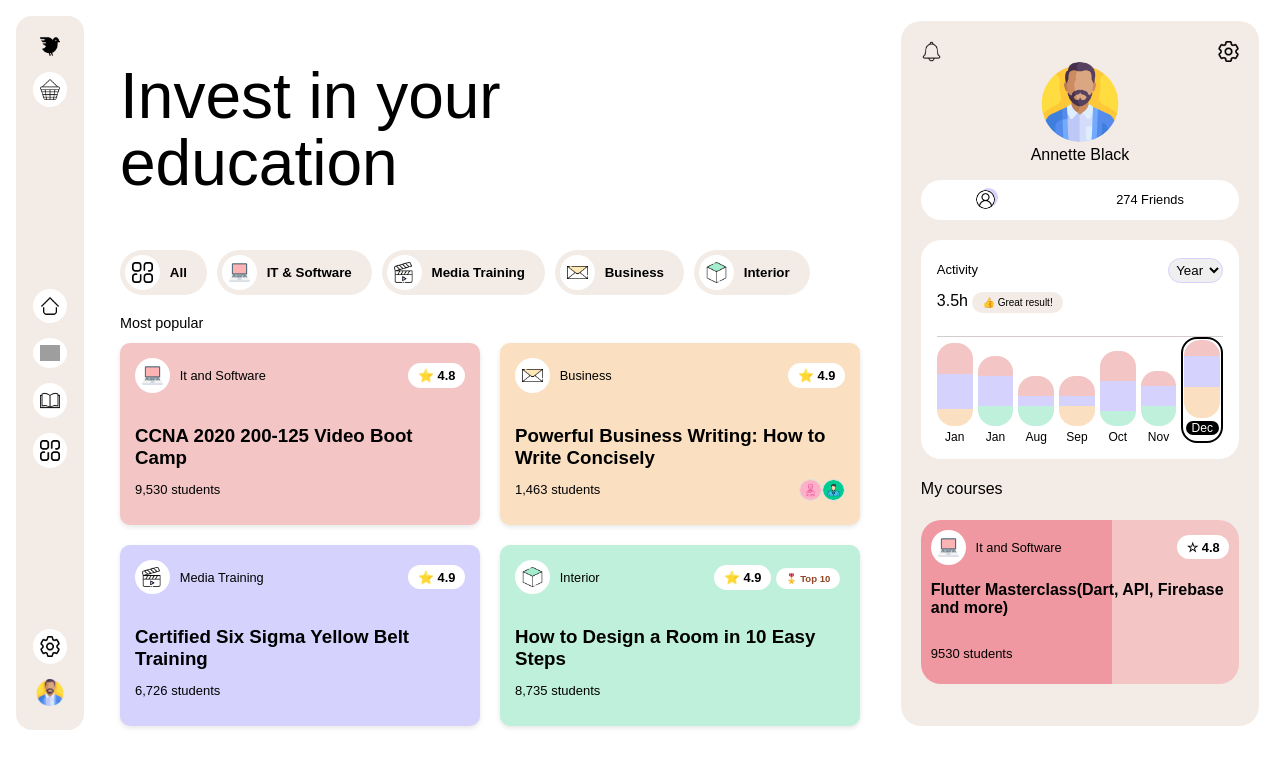
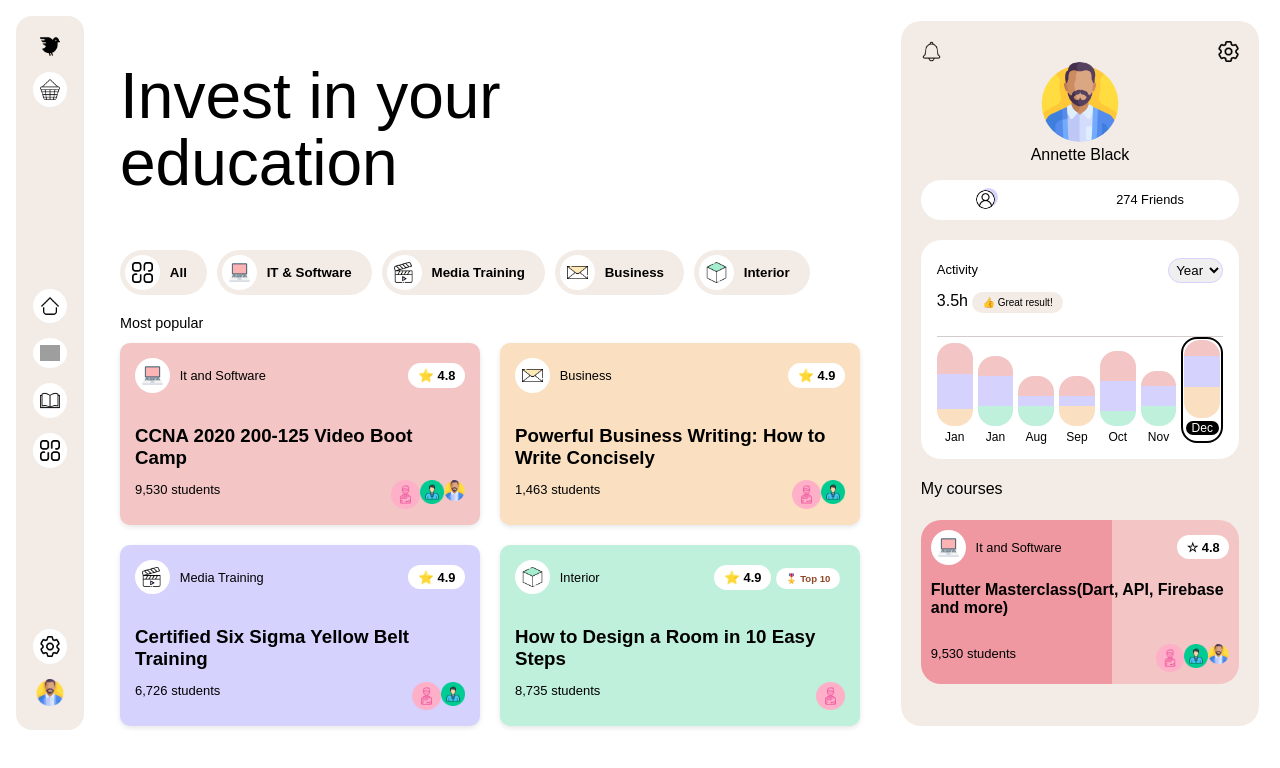
Before and after one commit to ayeshaMalik86/webPage, a React (Create React App) app: page / in a window 1280 px wide. Shown: the top 768 px of the page. Built offline with nearby package versions, Linux system fonts and the light colour scheme; grey boxes are pictures that could not be loaded; a web font is replaced by a local one.

Commit message:
final touches

```diff
--- a/src/EducationPage.css
+++ b/src/EducationPage.css
@@ -356,16 +356,22 @@ body {
     display: flex;
     margin-top: 10px;
   }
-
-  .avatar-icon {
+  .avatar-icon1{
+    width: 1.8rem;
+    height: 1.8rem;
+  }
+  .avatar-icon2 {
+    width: 1.5rem;
+    height: 1.5rem;
+  }
+  .avatar-icon3 {
     width: 1.3rem;
     height: 1.3rem;
-    border-radius: 50%;
-    border: 1px solid #ddd;
   }
   .avatar-class{
     display: flex;
     justify-content: space-between;
+    align-items: center;
   }
    @media (max-width: 768px) {
    .education-page {
--- a/src/EducationPage.js
+++ b/src/EducationPage.js
@@ -55,7 +55,14 @@ const EducationPage = () => {
                 <span className="rating">⭐ 4.8</span>
               </div>
               <h3>CCNA 2020 200-125 Video Boot Camp</h3>
+              <div className='avatar-class'>
               <p className='student'>9,530 students</p>
+                <div className="avatars">
+                <img src="/icons/person1.png" alt="Avatar 1" className="avatar-icon1" />
+                <img src="/icons/person2.png" alt="Avatar 2" className="avatar-icon2" />
+                <img src="/icons/avatar.png" alt="Avatar 2" className="avatar-icon3" />
+              </div>
+              </div>
 
             </div>
             <div className="course-card yellow">
@@ -70,8 +77,8 @@ const EducationPage = () => {
               <div className='avatar-class'>
               <p className='student'>1,463 students</p>
                 <div className="avatars">
-                <img src="/icons/person1.png" alt="Avatar 1" className="avatar-icon" />
-                <img src="/icons/person2.png" alt="Avatar 2" className="avatar-icon" />
+                <img src="/icons/person1.png" alt="Avatar 1" className="avatar-icon1" />
+                <img src="/icons/person2.png" alt="Avatar 2" className="avatar-icon2" />
               </div>
               </div>
             </div>
@@ -84,7 +91,13 @@ const EducationPage = () => {
                 <span className="rating">⭐ 4.9</span>
               </div>
               <h3>Certified Six Sigma Yellow Belt Training</h3>
+              <div className='avatar-class'>
               <p className='student'>6,726 students</p>
+                <div className="avatars">
+                <img src="/icons/person1.png" alt="Avatar 1" className="avatar-icon1" />
+                <img src="/icons/person2.png" alt="Avatar 2" className="avatar-icon2" />
+              </div>
+              </div>
             </div>
             <div className="course-card green">
             <div className='card-header'>
@@ -98,7 +111,12 @@ const EducationPage = () => {
                 </div>
               </div>
               <h3>How to Design a Room in 10 Easy Steps</h3>
+              <div className='avatar-class'>
               <p className='student'>8,735 students</p>
+                <div className="avatars">
+                <img src="/icons/person1.png" alt="Avatar 1" className="avatar-icon1" />
+              </div>
+              </div>
             </div>
           </div>
         </section>
@@ -146,7 +164,14 @@ const EducationPage = () => {
                 <span className="rating">☆ 4.8</span>
               </div>
             <p className='card-title'>Flutter Masterclass(Dart, API, Firebase and more)</p>
-            <p className='student'>9530 students</p>
+            <div className='avatar-class'>
+              <p className='student'>9,530 students</p>
+                <div className="avatars">
+                <img src="/icons/person1.png" alt="Avatar 1" className="avatar-icon1" />
+                <img src="/icons/person2.png" alt="Avatar 2" className="avatar-icon2" />
+                <img src="/icons/avatar.png" alt="Avatar 2" className="avatar-icon3" />
+              </div>
+              </div>
           </div>
         </div>
       </aside>
```
